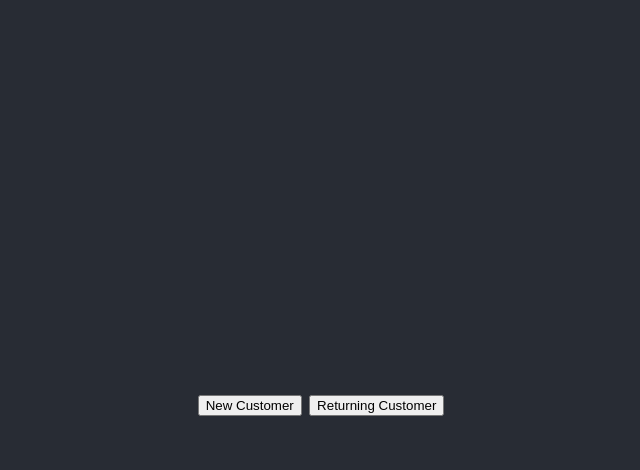
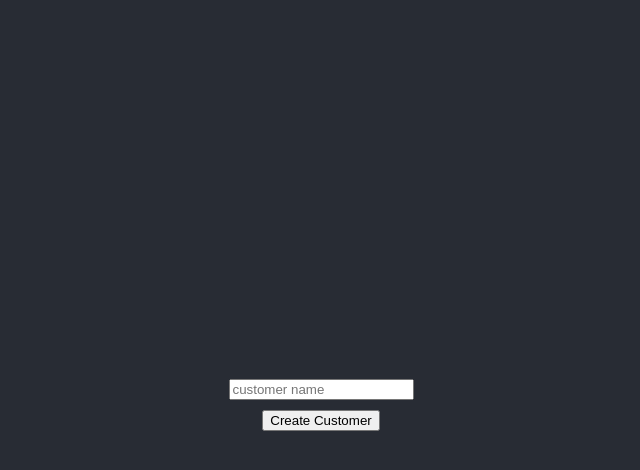
Before and after one commit to RickySauce/Joes-Breakfast-Shop, a React (Create React App) app in the folder client/: page / in a window 1280 px wide. Both pictures are taken after a click on the button "New Customer". Shown: the top 470 px of the page, without its empty margins (319-959 px from the left). Built offline with nearby package versions, Linux system fonts and the light colour scheme; no server answers.

Commit message:
created NewCustomer component which returns a form. handleChange event handler affects state

```diff
--- a/client/src/customers/CustomersContainer.js
+++ b/client/src/customers/CustomersContainer.js
@@ -1,17 +1,33 @@
 import React, { Component } from 'react';
+import NewCustomer from './NewCustomer'
 
 class CustomersContainer extends Component {
 
   state = {selection: ''}
 
   handleClick = (event) => {
-    console.log(event.target.text)
+    //button clicked will set state to either "New Customer" or "Returning Customer"
+    // state will determine if a new Customer will be created or a dropdown menu of customers will be displayed
+    this.setState({selection: event.target.firstChild.data})
+  }
+
+  renderButtonsOrForms = () => {
+    switch(this.state.selection){
+      case '':
+        return <span> <button onClick={this.handleClick}>New Customer</button> <button onClick={this.handleClick}>Returning Customer</button> </span>
+
+      case 'New Customer':
+        return <NewCustomer/>
+
+      case 'Returning Customer':
+        return <p>Returning Customer</p>
+    }
   }
 
   render() {
     return (
       <div>
-        <span> <button onClick={this.handleClick}>New Customer</button> <button onClick={this.handleClick}>Returning Customer</button> </span>
+      {this.renderButtonsOrForms()}
       </div>
     );
   }
--- /dev/null
+++ b/client/src/customers/NewCustomer.js
@@ -0,0 +1,32 @@
+import React, { Component } from 'react';
+
+class NewCustomer extends Component {
+
+  state = {}
+
+  handleChange = (event) => {
+     this.setState({
+       [event.target.id]: event.target.value
+     })
+   }
+
+   handleSubmit = (event) => {
+    event.preventDefault()
+
+  };
+
+  render() {
+    return (
+      <form>
+      <input
+       onChange={this.handleChange}
+       id="customer"
+       placeholder="customer name"
+       type="text"/><br/>
+       <input type="submit" value="Create Customer"/>
+      </form>
+    );
+  }
+}
+
+export default NewCustomer;
```
Also changed, not shown: client/src/customers/ReturningCustomers.js (added).
